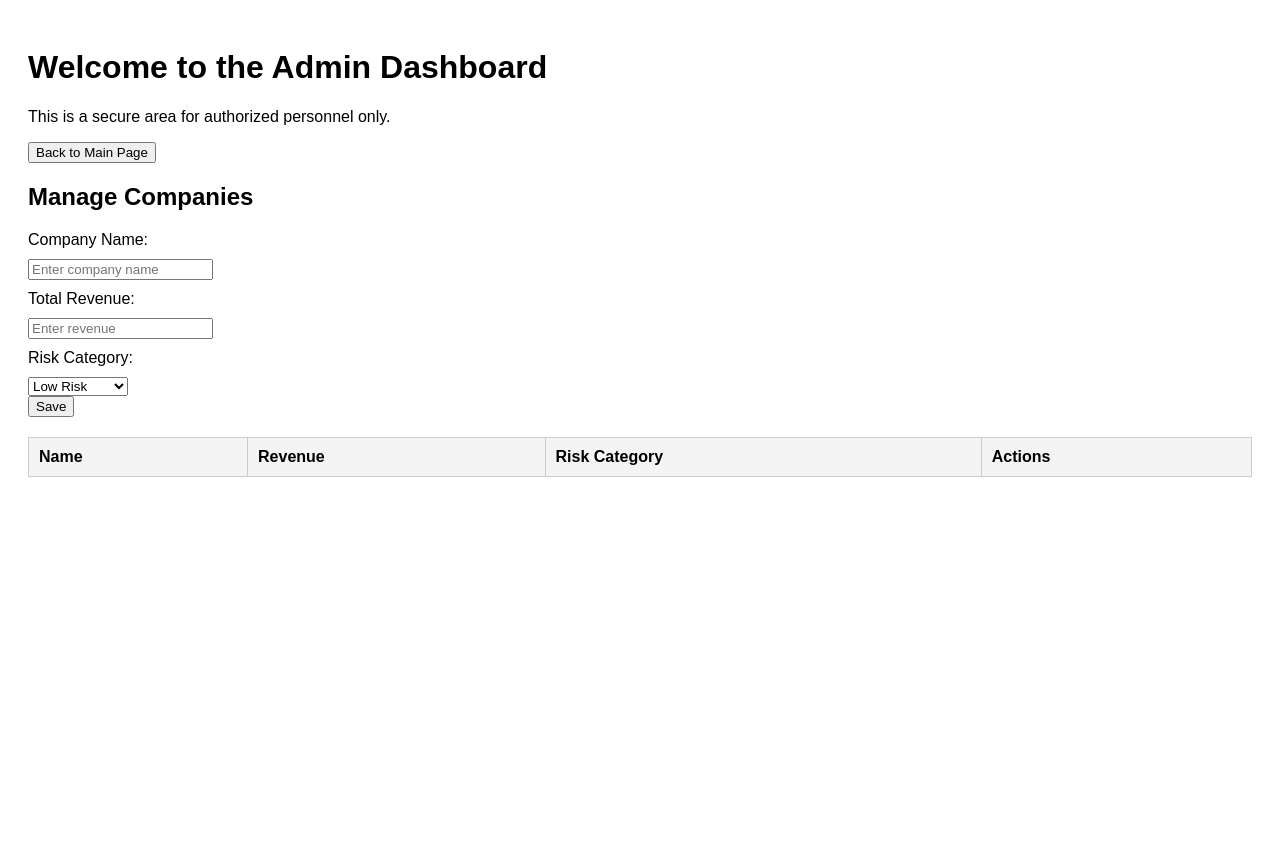
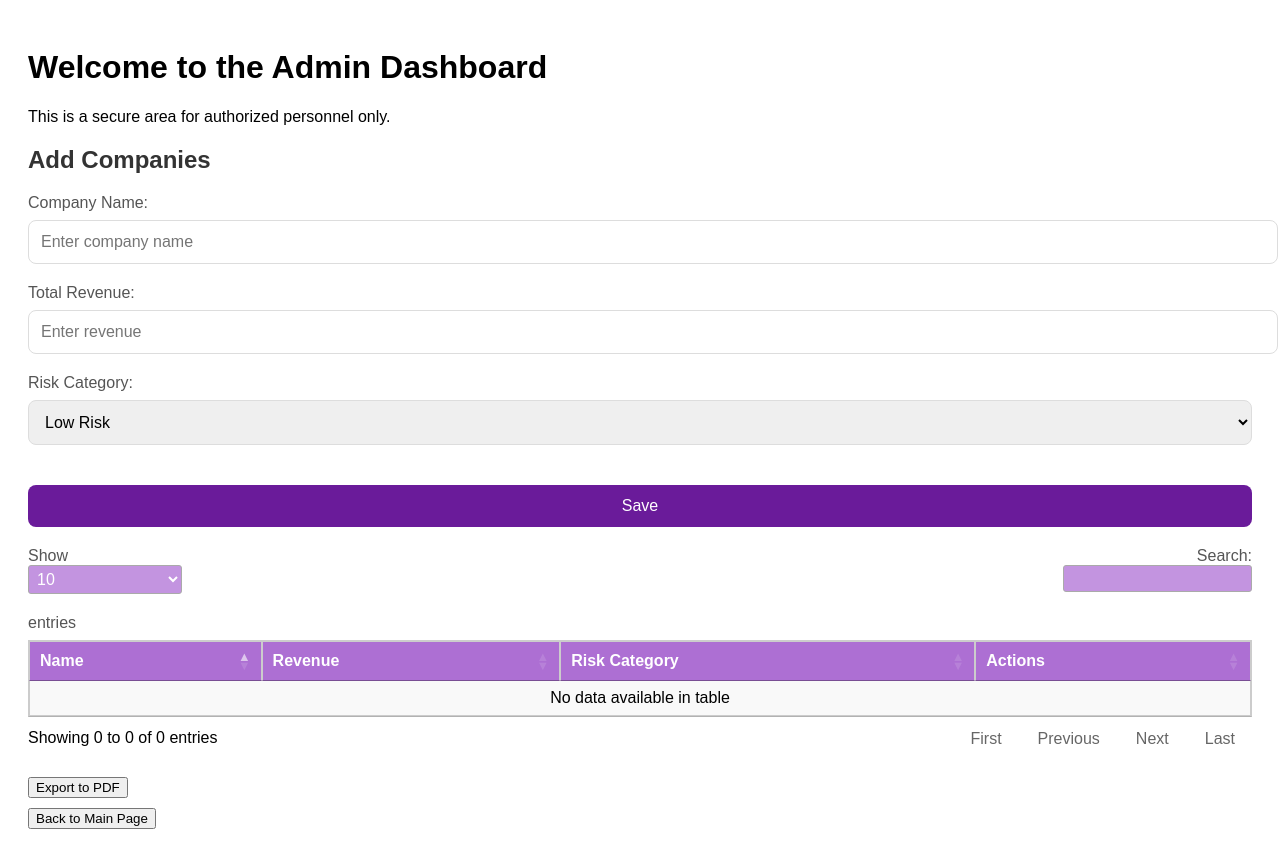
Before and after one commit to notzainn/C300, a Django app: page /risk_model/admin/ in a window 1280 px wide. Before the commit the page ends 477 px from the top, so only its background shows below. Run offline with Django 5.2, Linux system fonts and the light colour scheme; data that the repository does not hold is empty; parts of the project's set-up code (start-up, migrations or seed data) failed here and were passed over; some libraries are stand-ins or nearby versions.

Commit message:
Made layout changes to mainpage and admin page. Added export button on Admin page - Shanna

```diff
--- a/credit_risk/risk_model/templates/risk_model/admin.html
+++ b/credit_risk/risk_model/templates/risk_model/admin.html
@@ -5,6 +5,10 @@
     <meta charset="UTF-8">
     <meta name="viewport" content="width=device-width, initial-scale=1.0">
     <title>Admin Dashboard</title>
+
+    <!-- Include DataTables CSS -->
+    <link rel="stylesheet" type="text/css" href="https://cdn.datatables.net/1.12.1/css/jquery.dataTables.min.css">
+
     <style>
         body {
             font-family: Arial, sans-serif;
@@ -23,7 +27,24 @@
             text-align: left;
         }
         th {
-            background-color: #f4f4f4;
+            background-color: #ad6fd3; /* Purple color for the header */
+            color: white; /* White text on the purple header */
+        }
+        .dataTables_wrapper .dataTables_paginate .paginate_button {
+            background-color: #ad6fd3; /* Purple color for the pagination buttons */
+            color: white;
+        }
+        .dataTables_wrapper .dataTables_paginate .paginate_button:hover {
+            background-color: #ad6fd3; /* Darker purple on hover */
+        }
+        .dataTables_wrapper .dataTables_length select,
+        .dataTables_wrapper .dataTables_filter input {
+            background-color: #c394e0; /* Purple background for the select and search boxes */
+            color: white;
+        }
+        .dataTables_wrapper .dataTables_length select option,
+        .dataTables_wrapper .dataTables_filter input {
+            color: black;
         }
         form {
             margin-bottom: 20px;
@@ -32,15 +53,87 @@
             display: block;
             margin-bottom: 10px;
         }
+        .container {
+    max-width: 900px;
+    margin: 0 auto;
+    padding: 20px;
+    background: #fff;
+    border-radius: 12px;
+    box-shadow: 0 4px 10px rgba(0, 0, 0, 0.1);
+}
+
+.form-container {
+    background-color: #f9f9f9;
+    border-radius: 8px;
+    padding: 30px;
+    margin-top: 30px;
+    box-shadow: 0 4px 6px rgba(0, 0, 0, 0.1);
+}
+
+h2 {
+    font-size: 24px;
+    margin-bottom: 20px;
+    color: #333;
+}
+
+label {
+    font-size: 16px;
+    margin-bottom: 8px;
+    display: block;
+    color: #555;
+}
+
+input[type="text"], input[type="number"], select {
+    width: 100%;
+    padding: 12px;
+    margin-bottom: 20px;
+    border: 1px solid #ddd;
+    border-radius: 8px;
+    font-size: 16px;
+}
+
+input[type="text"]:focus, input[type="number"]:focus, select:focus {
+    border-color: #6a1b9a; /* Focus color */
+    background-color: #f0f4f9; /* Background on focus */
+}
+
+button[type="submit"] {
+    background-color: #6a1b9a;
+    color: white;
+    padding: 12px 25px;
+    font-size: 16px;
+    border: none;
+    border-radius: 8px;
+    cursor: pointer;
+    width: 100%;
+}
+
+button[type="submit"]:hover {
+    background-color: #4a148c;
+}
+
+button[type="button"] {
+    background-color: #ccc;
+    color: #333;
+    padding: 10px 20px;
+    border-radius: 8px;
+    font-size: 16px;
+    border: none;
+    cursor: pointer;
+}
+
+button[type="button"]:hover {
+    background-color: #aaa;
+}
+
     </style>
 </head>
 <body>
     <h1>Welcome to the Admin Dashboard</h1>
     <p>This is a secure area for authorized personnel only.</p>
-    <button onclick="window.location.href='{% url 'main_page' %}';">Back to Main Page</button>
+    <!-- <button onclick="window.location.href='{% url 'main_page' %}';">Back to Main Page</button> -->
 
-
-    <h2>Manage Companies</h2>
+    <h2>Add Companies</h2>
 
     <!-- Form to Add or Update Company -->
     <form id="companyForm">
@@ -56,12 +149,13 @@
             <option value="Medium Risk">Medium Risk</option>
             <option value="High Risk">High Risk</option>
         </select>
-
-        <button type="submit">Save</button>
+        <div style="margin-top: 20px; text-align: center;">
+            <button type="submit">Save</button>
+        </div>
     </form>
 
     <!-- Table to Display Companies -->
-    <table id="companyTable">
+    <table id="companyTable" class="display">
         <thead>
             <tr>
                 <th>Name</th>
@@ -73,6 +167,52 @@
         <tbody></tbody>
     </table>
 
+    <div style="margin-top: 20px; text-align: center;">
+        <button onclick="window.location.href='{% url "export_to_pdf" %}'">Export to PDF</button>
+        <button onclick="window.location.href='{% url 'main_page' %}';">Back to Main Page</button>
+    </div>
+
+    <!-- Include jQuery -->
+    <script src="https://code.jquery.com/jquery-3.6.0.min.js"></script>
+
+    <!-- Include DataTables JS -->
+    <script type="text/javascript" charset="utf8" src="https://cdn.datatables.net/1.12.1/js/jquery.dataTables.min.js"></script>
+
     <script src="{% static 'admin.js' %}"></script>
+
+    <script>
+        $(document).ready(function() {
+            // Initialize DataTables with options
+            $('#companyTable').DataTable({
+                "pagingType": "full_numbers", // Pagination type
+                "lengthMenu": [10, 25, 50, 75, 100], // Entries per page option
+                "searching": true, // Enable search functionality
+                "ordering": true, // Enable sorting functionality
+                "info": true, // Show "Showing X to Y of Z entries"
+                "autoWidth": false // Adjust column width automatically
+            });
+
+            // Form submission logic (Add or update company)
+            $('#companyForm').submit(function(event) {
+                event.preventDefault();
+
+                const name = $('#name').val();
+                const revenue = $('#revenue').val();
+                const riskCategory = $('#riskCategory').val();
+
+                // Add a new row to the table
+                const table = $('#companyTable').DataTable();
+                table.row.add([
+                    name,
+                    revenue,
+                    riskCategory,
+                    '<button>Edit</button> <button>Delete</button>'
+                ]).draw();
+
+                // Reset the form
+                $('#companyForm')[0].reset();
+            });
+        });
+    </script>
 </body>
 </html>
--- a/credit_risk/risk_model/urls.py
+++ b/credit_risk/risk_model/urls.py
@@ -13,4 +13,5 @@ urlpatterns = [
     path('admin/', views.admin_dashboard, name='admin_dashboard'),
     path('companies/', views.companies_api, name='companies_api'),
     path('admin_login/', views.admin_login, name='admin_login'),  # Admin login
+    path("export/pdf/", views.export_to_pdf, name="export_to_pdf"),
 ]
--- a/credit_risk/risk_model/views.py
+++ b/credit_risk/risk_model/views.py
@@ -299,3 +299,36 @@ def xgb_XAI():
 
     for feature in top10:
         print(f"Feature Criteria: {feature[0]} \nFeature Importance: {round(feature[1],2)} \n")
+
+
+from django.http import HttpResponse
+from django.template.loader import get_template
+from xhtml2pdf import pisa
+
+def export_to_pdf(request):
+    # Fetch data from the database
+    companies = Company.objects.all()  # Query all company data
+
+    # Prepare context for the template
+    context = {
+        "companies": companies,
+    }
+
+    # Load the HTML template
+    template = get_template("risk_model/export_template.html")  # Create this template
+
+    # Render the template with the context
+    html = template.render(context)
+
+    # Create PDF response
+    response = HttpResponse(content_type="application/pdf")
+    response["Content-Disposition"] = 'attachment; filename="Company_Data.pdf"'
+
+    # Convert the HTML to PDF using xhtml2pdf
+    pisa_status = pisa.CreatePDF(html, dest=response)
+
+    # Check for errors
+    if pisa_status.err:
+        return HttpResponse("Error occurred while generating the PDF", status=500)
+
+    return response
```
Also changed, not shown: credit_risk/risk_model/templates/risk_model/export_template.html (added, +48 -0 lines), credit_risk/risk_model/templates/risk_model/main_page.html (+46 -2 lines).
